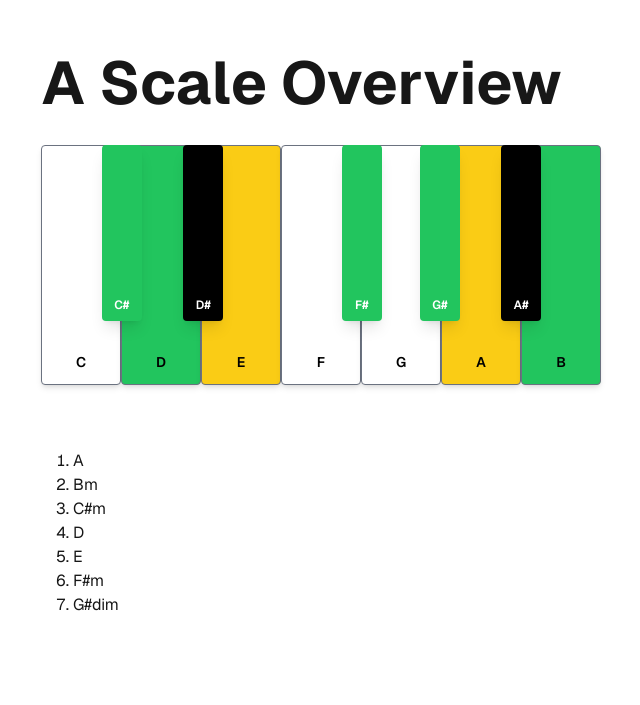
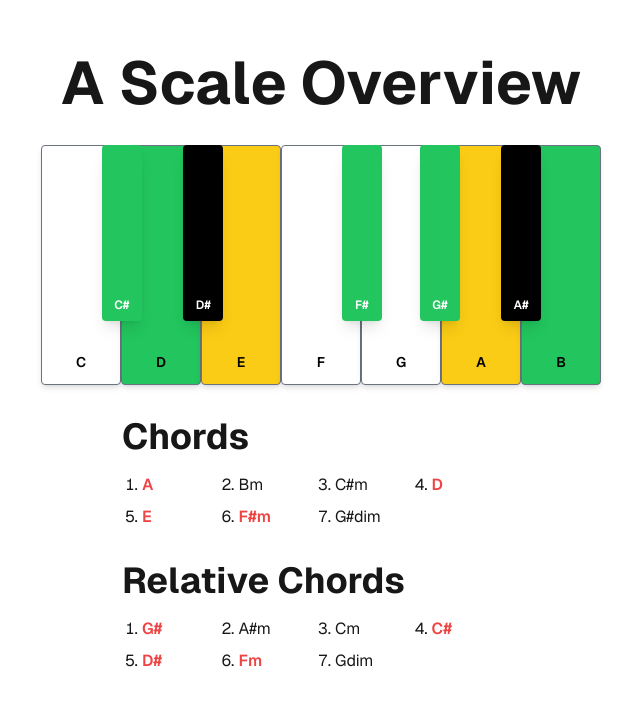
Before and after one commit to DimosthenisK/music-cheatsheet, a Next.js app: page /A in a window 1280 px wide. Shown: the part 111-816 px from the top of the page, without its empty margins (319-959 px from the left). Built offline with nearby package versions, Linux system fonts and the light colour scheme.

Commit message:
Add dominant chords

```diff
--- a/src/app/[scale]/page.tsx
+++ b/src/app/[scale]/page.tsx
@@ -1,29 +1,44 @@
 "use client";
 import { useParams } from "next/navigation";
 import PianoKeyboard from "../components/PianoKeyboard";
-import { note, theory } from "../lib";
+import { theory } from "../lib";
 
 export default function Index() {
     const { scale: scaleRoot  } = useParams();
-    const scale = theory.getScale(scaleRoot as note);
+    const scale = theory.getScale(scaleRoot as string);
+    const relativeScale = theory.getRelativeScale(scaleRoot as string);
+    const chords = theory.getScaleChords(scaleRoot as string);
+    const relativeChords = theory.getScaleChords(relativeScale.name);
 
   return (
     <div className="grid grid-rows-[20px_1fr_20px] items-center justify-items-center min-h-screen p-8 pb-20 gap-16 sm:p-20 font-[family-name:var(--font-geist-sans)]">
-      <main className="flex flex-col gap-8 row-start-2 items-center sm:items-start">
-        <h1 className="text-6xl font-bold">{scale.name} Scale Overview</h1>
-        <div className="flex justify-center">
+      <main className="flex flex-col gap-8 row-start-2 items-center w-full max-w-4xl">
+        <h1 className="text-6xl font-bold text-center">{scale.name} Scale Overview</h1>
+        <div className="w-full flex justify-center items-center">
           <PianoKeyboard scaleHighlightedNotes={scale.notes} pentatonicHighlightedNotes={scale.pentatonicNotes} />
         </div>
-        <div className="flex justify-center p-8">
-          <ol className="list-decimal">
-            {theory.getMajorScaleChords(scale.rootNote).map((chord) => (
-              <li key={chord.chordName}>
-              {chord.chordName}
-              </li>
-          ))}
-          </ol>
+        <div className="w-2/3 flex flex-col gap-8 justify-center items-center">
+          <div className="w-2/3">
+            <h2 className="text-4xl font-bold mb-4">Chords</h2>
+            <ol className="list-decimal pl-5 grid grid-cols-2 sm:grid-cols-3 md:grid-cols-4 gap-2">
+              {chords.map((chord) => (
+                <li key={chord.chordName}>
+                  <span className={`${chord.isDominant ? 'text-red-500 font-semibold' : ''}`}>{chord.chordName}</span>
+                </li>
+              ))}
+            </ol>
+          </div>
+          <div className="w-2/3">
+            <h2 className="text-4xl font-bold mb-4">Relative Chords</h2>
+            <ol className="list-decimal pl-5 grid grid-cols-2 sm:grid-cols-3 md:grid-cols-4 gap-2">
+              {relativeChords.map((chord) => (
+                <li key={chord.chordName}>
+                  <span className={`${chord.isDominant ? 'text-red-500 font-semibold' : ''}`}>{chord.chordName}</span>
+                </li>
+              ))}
+            </ol>
+          </div>
         </div>
-
       </main>
       <footer className="row-start-3 flex gap-6 flex-wrap items-center justify-center">
 
--- a/src/app/lib/theory.ts
+++ b/src/app/lib/theory.ts
@@ -6,6 +6,8 @@ const majorScaleIntervals = [0, 2, 4, 5, 7, 9, 11];
 const majorScaleComposition: Array<chordType> = ['major', 'minor', 'minor', 'major', 'major', 'minor', 'diminished'];
 const minorScaleIntervals = [0, 2, 3, 5, 7, 8, 10];
 const pentatonicScaleIntervals = [1, 2, 3, 5, 6];
+
+const dominantScaleChordIntervals = [0, 3, 4, 5];
 
 const chordCompositions = {
     major: {
@@ -40,6 +42,7 @@ const getMajorScale = (root: note) => {
     const pentatonicScaleNotes = scaleNotes.filter((note, index) => pentatonicScaleIntervals.includes(index));
 
     return {
+        type: 'major',
         name: `${root}`,
         rootNote: root,
         notes: scaleNotes,
@@ -53,11 +56,20 @@ const getMinorScale = (root: note) => {
     const pentatonicScaleNotes = scaleNotes.filter((note, index) => pentatonicScaleIntervals.includes(index));
 
     return {
+        type: 'minor',
         name: `${root}m`,
         rootNote: root,
         notes: scaleNotes,
         pentatonicNotes: pentatonicScaleNotes,
     }
+}
+
+const getRelativeScale = (scaleName: string) => {
+    const scaleNameSafe = scaleName.replace("sharp", "#").replace("flat", "b");
+    if (scaleNameSafe.endsWith("m")) {
+        return getRelativeMajorScale(scaleNameSafe.slice(0, -1) as note);
+    }
+    return getRelativeMinorScale(scaleNameSafe as note);
 }
 
 const getRelativeMinorScale = (majorScaleRoot: note) => {
@@ -87,16 +99,31 @@ const getChord = (root: note, type: chordType) => {
     }
 }
 
+const getScaleChords = (scaleName: string) => {
+    const scaleNameSafe = scaleName.replace("sharp", "#").replace("flat", "b");
+    let scaleChords = [];
+    if (scaleNameSafe.endsWith("m")) {
+        scaleChords = getMinorScaleChords(scaleNameSafe.slice(0, -1) as note);
+    }
+    scaleChords = getMajorScaleChords(scaleNameSafe as note);
+
+    return scaleChords.map((chord, index) => {
+        return {
+            ...chord,
+            isDominant: dominantScaleChordIntervals.includes(index),
+        }
+    });
+}
+
 const getMajorScaleChords = (majorScaleRootNote: note) => {
     const majorScale = getMajorScale(majorScaleRootNote);
-    const chords = majorScale.notes.map((note, index) => {
+    return majorScale.notes.map((note, index) => {
         const chordType = majorScaleComposition[index];
         if (!note) {
             throw new Error("Invalid root note");
         }
         return getChord(note, chordType);
     });
-    return chords;
 }
 
 const getMinorScaleChords = (minorScaleRootNote: note) => {
@@ -111,13 +138,6 @@ const getMinorScaleChords = (minorScaleRootNote: note) => {
 
 export const theory = {
     getScale,
-    getMajorScale,
-    getMinorScale,
-    getRelativeMinorScale,
-    getRelativeMajorScale,
-    getChord,
-    getMajorScaleChords,
-    getMinorScaleChords,
+    getScaleChords,
+    getRelativeScale,
 }
-
-console.log(theory.getMinorScale("A"))
```
